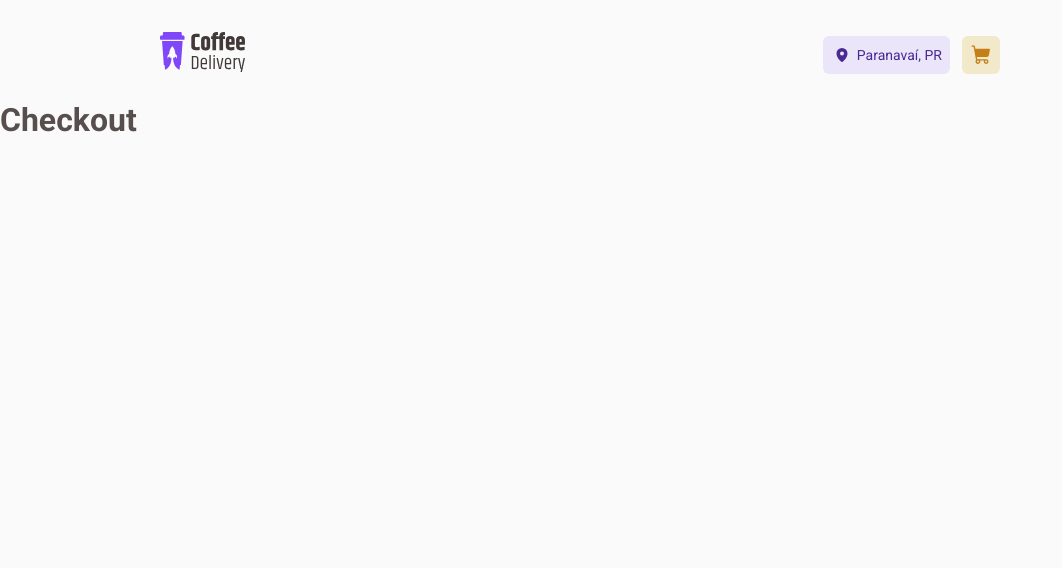
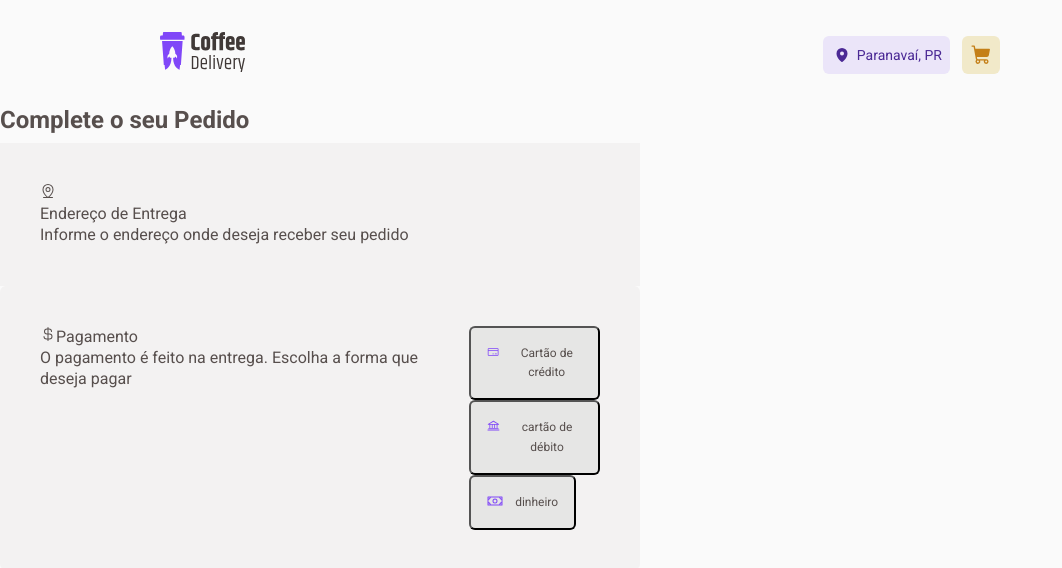
Before and after one commit to Glendson/coffee-delivery, a React (Vite) app: page /checkout in a window 1280 px wide. Shown: the top 568 px of the page, without its empty margins (0-1062 px from the left). Built offline with nearby package versions, Linux system fonts and the light colour scheme.

Commit message:
feat: starting to style the Checkout page

```diff
--- a/src/pages/Checkout/index.tsx
+++ b/src/pages/Checkout/index.tsx
@@ -1,9 +1,68 @@
-import { CheckoutContainer } from "./styles";
+import {
+  MapPinLine,
+  CurrencyDollar,
+  CreditCard,
+  Bank,
+  Money,
+} from "@phosphor-icons/react";
+import {
+  AddressContainer,
+  AddressFormContainer,
+  AddressHeader,
+  CheckoutContainer,
+  OrderCompleteContainer,
+  OrderSelectContainer,
+  PaymentContainer,
+  PaymentMethods,
+  PaymentButton,
+} from "./styles";
 
-export function Checkout(){
-    return (
-        <CheckoutContainer>
-            <h1>Checkout</h1>
-        </CheckoutContainer>
-    )
+export function Checkout() {
+  return (
+    <CheckoutContainer>
+      <OrderCompleteContainer>
+        <h2>Complete o seu Pedido</h2>
+
+        <form action="">
+          <AddressContainer>
+            <AddressHeader>
+              <MapPinLine />
+              <div>
+                <span>Endereço de Entrega</span>
+
+                <p>Informe o endereço onde deseja receber seu pedido</p>
+              </div>
+            </AddressHeader>
+            <AddressFormContainer></AddressFormContainer>
+          </AddressContainer>
+          <PaymentContainer>
+            <div>
+              <CurrencyDollar />
+              <span>Pagamento</span>
+
+              <p>
+                O pagamento é feito na entrega. Escolha a forma que deseja pagar
+              </p>
+            </div>
+
+            <PaymentMethods>
+              <PaymentButton>
+                <CreditCard size={32} />
+                <span>Cartão de crédito</span>
+              </PaymentButton>
+              <PaymentButton>
+                <Bank size={32} />
+                <span>cartão de débito</span>
+              </PaymentButton>
+              <PaymentButton>
+                <Money size={32} />
+                <span>dinheiro</span>
+              </PaymentButton>
+            </PaymentMethods>
+          </PaymentContainer>
+        </form>
+      </OrderCompleteContainer>
+      <OrderSelectContainer></OrderSelectContainer>
+    </CheckoutContainer>
+  );
 }
--- a/src/pages/Checkout/styles.ts
+++ b/src/pages/Checkout/styles.ts
@@ -1,3 +1,81 @@
 import styled from "styled-components";
 
-export const CheckoutContainer = styled.div``
+export const CheckoutContainer = styled.div``;
+
+export const OrderCompleteContainer = styled.div`
+  width: 40rem;
+
+  display: flex;
+  flex-direction: column;
+  align-items: left;
+  justify-content: center;
+  gap: 0.75rem;
+  padding: 0;
+  border-radius: 0.375rem;
+`;
+
+export const AddressContainer = styled.div`
+  flex: 1;
+  gap: 2rem;
+  padding: 2.5rem;
+
+  background: ${(props) => props.theme.colors["base-card"]};
+`;
+
+export const AddressHeader = styled.div``;
+
+export const AddressFormContainer = styled.div``;
+
+const BaseAddressInput = styled.input`
+  height: 2.625rem;
+  padding: 0.75rem;
+  border: 0;
+  border-radius: 0.25rem;
+  font: ${(props) => props.theme.fonts.textS};
+  color: ${(props) => props.theme.colors["base-label"]};
+  background: ${(props) => props.theme.colors["base-input"]};
+`;
+
+export const AddressCepInput = styled(BaseAddressInput)`
+  width: 12.5rem;
+`;
+
+export const AddressInput = styled(BaseAddressInput)`
+  flex: 1;
+`;
+
+export const AddressLineGroup = styled.div`
+  display: flex;
+  gap: 0.75rem;
+`;
+
+export const PaymentContainer = styled.div`
+  flex: 1;
+  border-radius: 0.375rem;
+  display: flex;
+  gap: 2rem;
+  padding: 2.5rem;
+
+  background: ${(props) => props.theme.colors["base-card"]};
+`;
+
+export const PaymentMethods = styled.div``;
+
+export const PaymentButton = styled.button`
+  display: flex;
+  gap: 0.75rem;
+  border-radius: 0.375rem;
+  padding: 1rem;
+
+  font: ${(props) => props.theme.fonts.buttonM};
+  color: ${(props) => props.theme.colors["base-text"]};
+  background: ${(props) => props.theme.colors["base-button"]};
+
+  svg {
+    width: 1rem;
+    height: 1rem;
+    color: ${(props) => props.theme.colors.purple};
+  }
+`;
+
+export const OrderSelectContainer = styled.div``;
```
